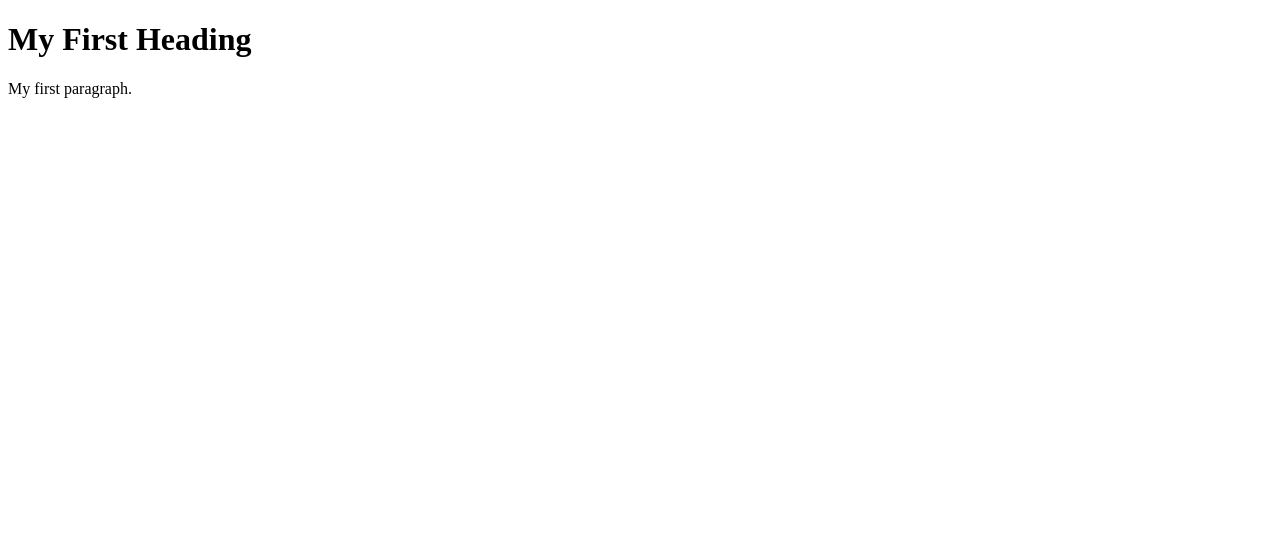
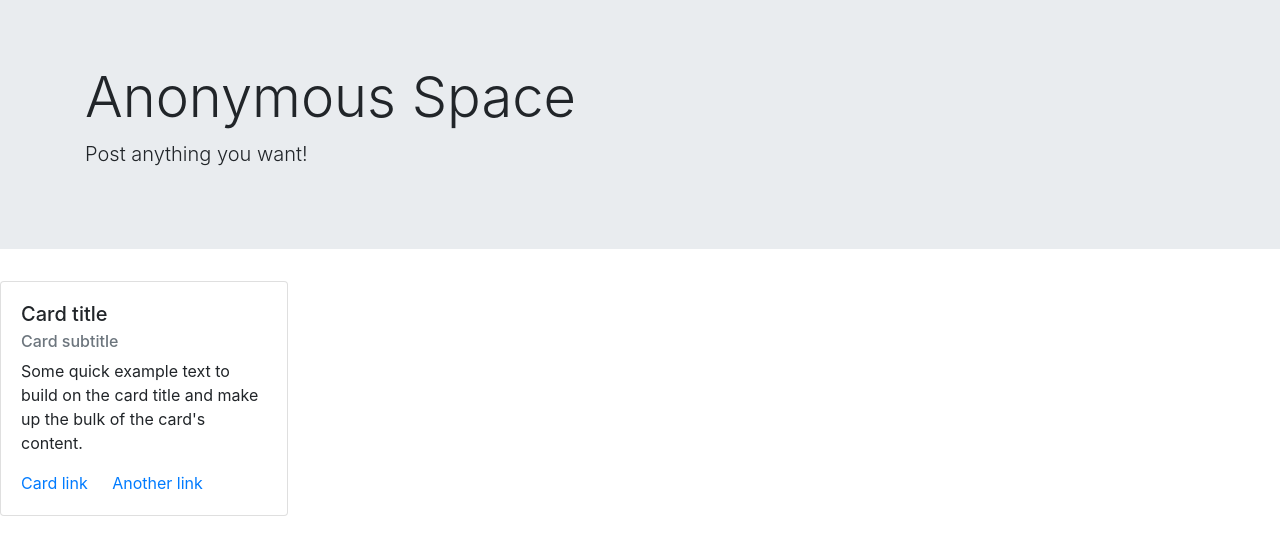
Before and after one commit to jameshyounggeunkim/anonymous_space, a website: page index.html in a window 1280 px wide. Drawn offline with nearby package versions, Linux system fonts and the light colour scheme.

```diff
--- a/index.html
+++ b/index.html
@@ -1,9 +1,56 @@
 <!DOCTYPE html>
-<html>
+<html lang="en">
+
+<head>
+    <!-- Required meta tags always come first -->
+    <meta charset="utf-8" />
+    <meta name="viewport" content="width=device-width, initial-scale=1" />
+
+    <!-- Bootstrap CSS -->
+    <link rel="stylesheet" href="node_modules/bootstrap/dist/css/bootstrap.min.css" />
+
+    <!-- Additional CSS must be placed after Bootstrap CSS -->
+    <link rel="stylesheet" href="node_modules/font-awesome/css/font-awesome.min.css" />
+    <link rel="stylesheet" href="node_modules/bootstrap-social/bootstrap-social.css" />
+    <link rel="stylesheet" href="https://fonts.googleapis.com/css?family=Lobster|Open+Sans" />
+    <link rel="stylesheet" href="css/styles.css" />
+
+    <title>Anonymous Space</title>
+</head>
+
 <body>
 
-<h1>My First Heading</h1>
-<p>My first paragraph.</p>
+<header>
+    <div class="jumbotron jumbotron-fluid">
+        <div class="container">
+          <h1 class="display-4">Anonymous Space</h1>
+          <p class="lead">Post anything you want!</p>
+        </div>
+      </div>
+</header>
+
+<div class="card" style="width: 18rem;">
+    <div class="card-body">
+      <h5 class="card-title">Card title</h5>
+      <h6 class="card-subtitle mb-2 text-muted">Card subtitle</h6>
+      <p class="card-text">Some quick example text to build on the card title and make up the bulk of the card's content.</p>
+      <a href="#" class="card-link">Card link</a>
+      <a href="#" class="card-link">Another link</a>
+    </div>
+</div>
+
+<footer>
+
+</footer>
+
+<!-- jQuery must come first, then Popper.js, then the Bootstrap JavaScript plugins.-->
+<script src="node_modules/jquery/dist/jquery.slim.min.js"></script>
+<script src="node_modules/popper.js/dist/umd/popper.min.js"></script>
+<script src="node_modules/bootstrap/dist/js/bootstrap.min.js"></script>
+
+<script>
+//    JS code goes here
+</script>
 
 </body>
 </html>
--- a/package.json
+++ b/package.json
@@ -12,5 +12,10 @@
   "license": "ISC",
   "devDependencies": {
     "lite-server": "^2.6.1"
+  },
+  "dependencies": {
+    "bootstrap": "^4.5.2",
+    "jquery": "^3.5.1",
+    "popper.js": "^1.16.1"
   }
 }
```
Also changed, not shown: 1 other file.
